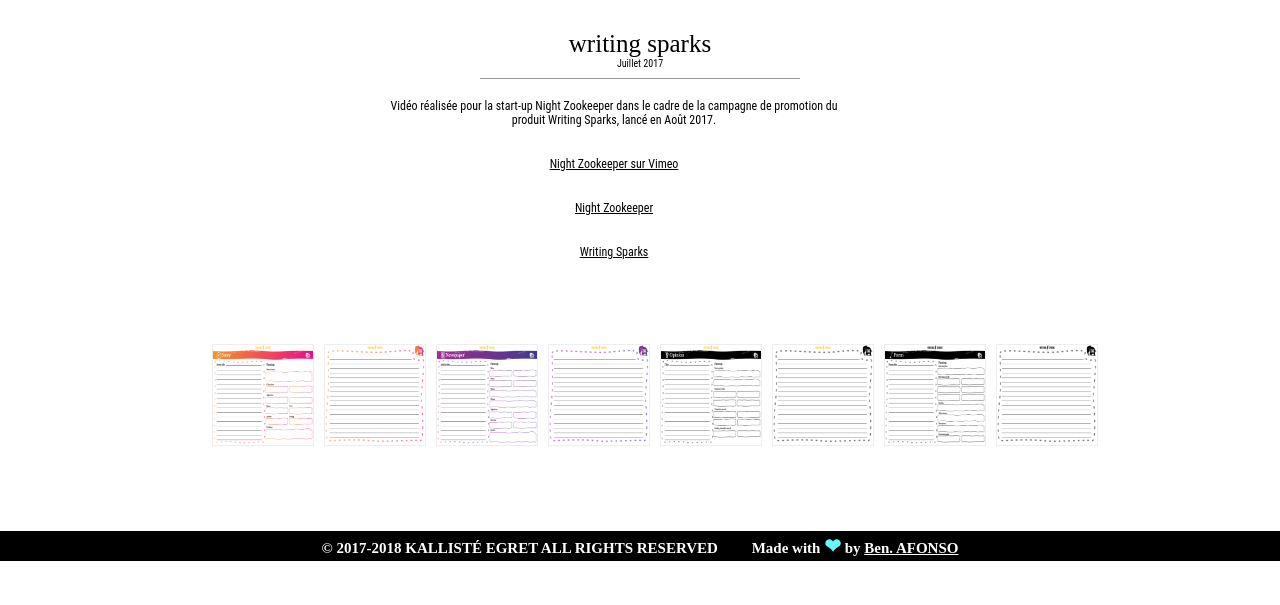
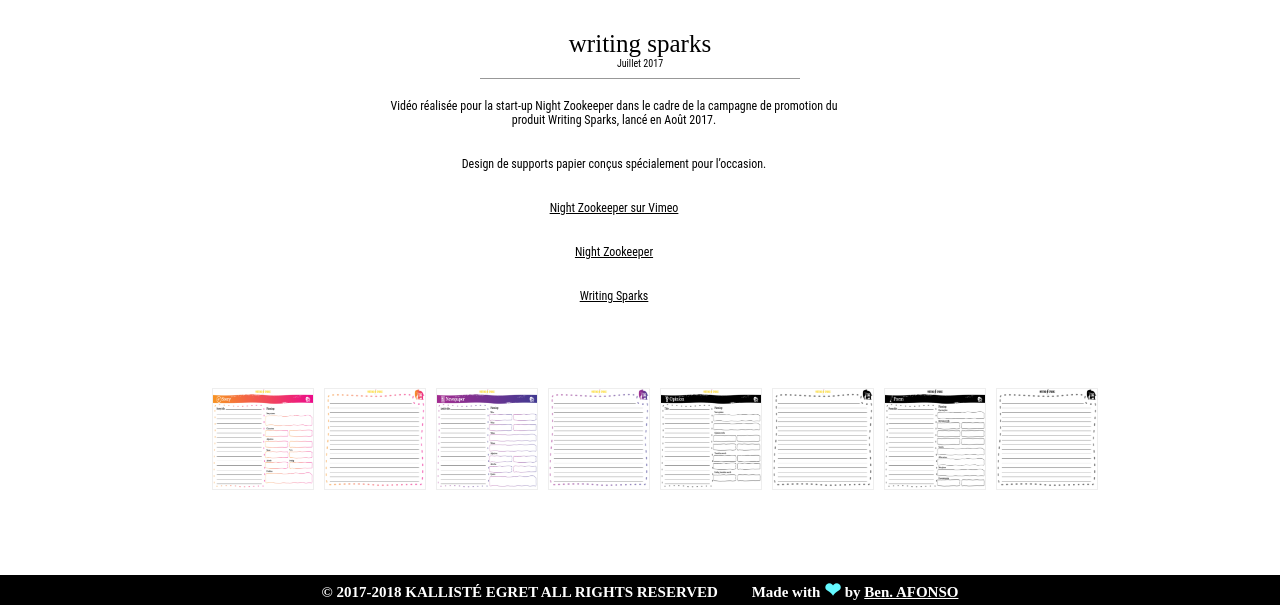
Before and after one commit to kallistegret/kallistegret.github.io, a Jekyll site: the page built from _projects/2017-07-25-NZKWS.md, in a window 1280 px wide. Shown: the part 470-1075 px from the top of the page. Built offline with Jekyll 4.4.1, drawn with Linux system fonts in a browser that asks for light colours; some web fonts are replaced; a script that is not in the unit is left out; before the commit the page ends 1031 px from its top, so only the background shows below that.

Commit message:
Update 2017-07-25-NZKWS.md

```diff
--- a/_projects/2017-07-25-NZKWS.md
+++ b/_projects/2017-07-25-NZKWS.md
@@ -34,6 +34,8 @@
 ---
 Vidéo réalisée pour la start-up Night Zookeeper dans le cadre de la campagne de promotion du produit Writing Sparks, lancé en Août 2017.
 
+Design de supports papier conçus spécialement pour l'occasion.
+
 <u> <a href="https://vimeo.com/227879638"> Night Zookeeper sur Vimeo </a> </u>
 
 <u> <a href="https://www.nightzookeeper.com/"> Night Zookeeper </a> </u>
```
